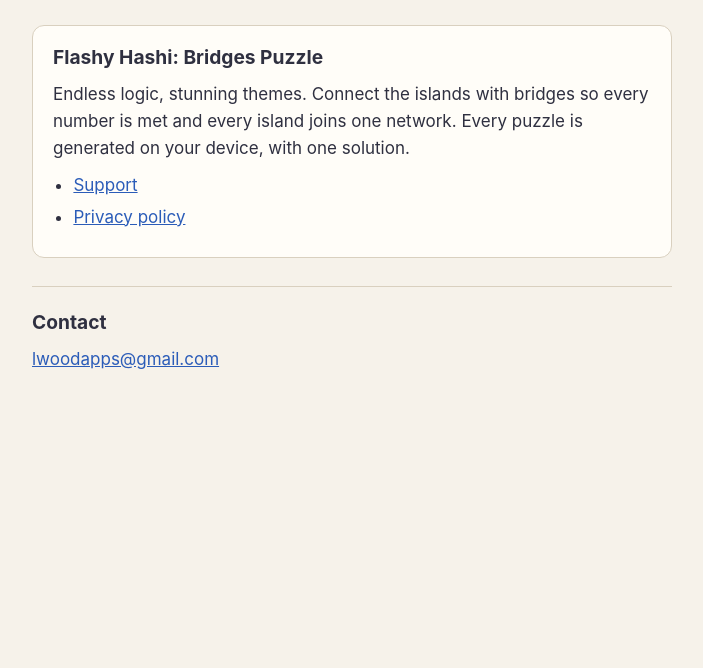
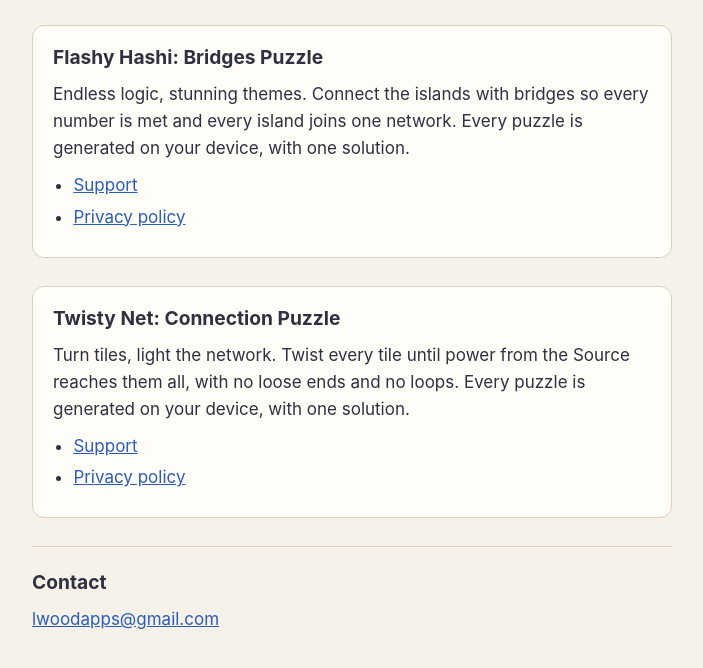
Before and after one commit to lwood54/lwood54.github.io, a plain HTML site: page index.html in a window 1280 px wide. Shown: the part 128-796 px from the top of the page, without its empty margins (288-991 px from the left). Drawn offline with Linux system fonts and the light colour scheme.

Commit message:
Home page: Twisty Net

```diff
--- a/index.html
+++ b/index.html
@@ -24,6 +24,15 @@
 </ul>
 </section>
 
+<section class="summary">
+<h2>Twisty Net: Connection Puzzle</h2>
+<p>Turn tiles, light the network. Twist every tile until power from the Source reaches them all, with no loose ends and no loops. Every puzzle is generated on your device, with one solution.</p>
+<ul>
+<li><a href="support/twisty-net/">Support</a></li>
+<li><a href="policies/twisty-net/">Privacy policy</a></li>
+</ul>
+</section>
+
 <section>
 <h2>Contact</h2>
 <p><a href="mailto:lwoodapps@gmail.com">lwoodapps@gmail.com</a></p>
```
